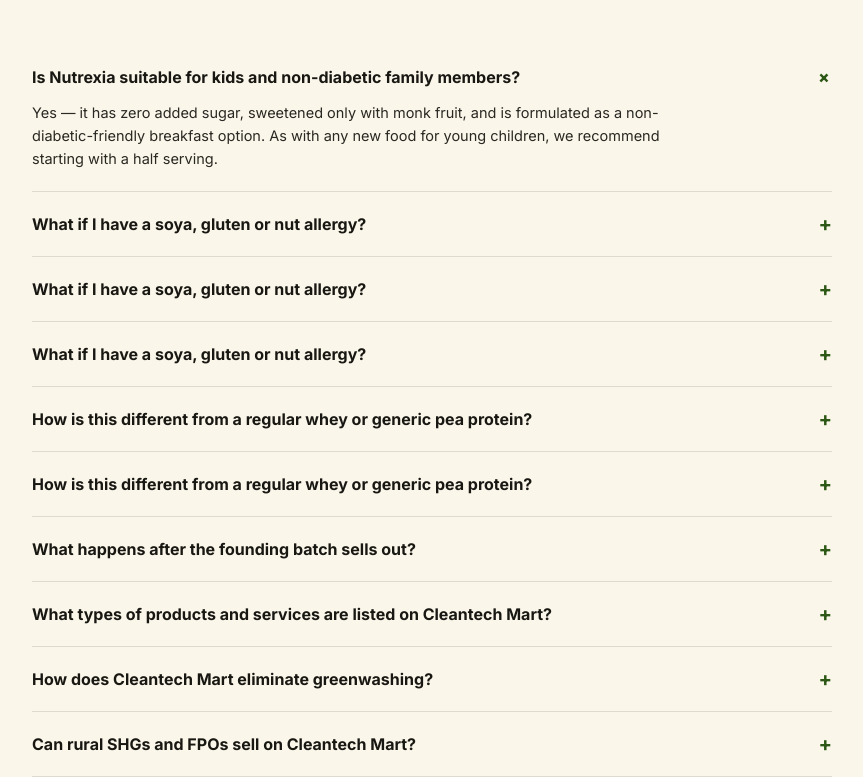
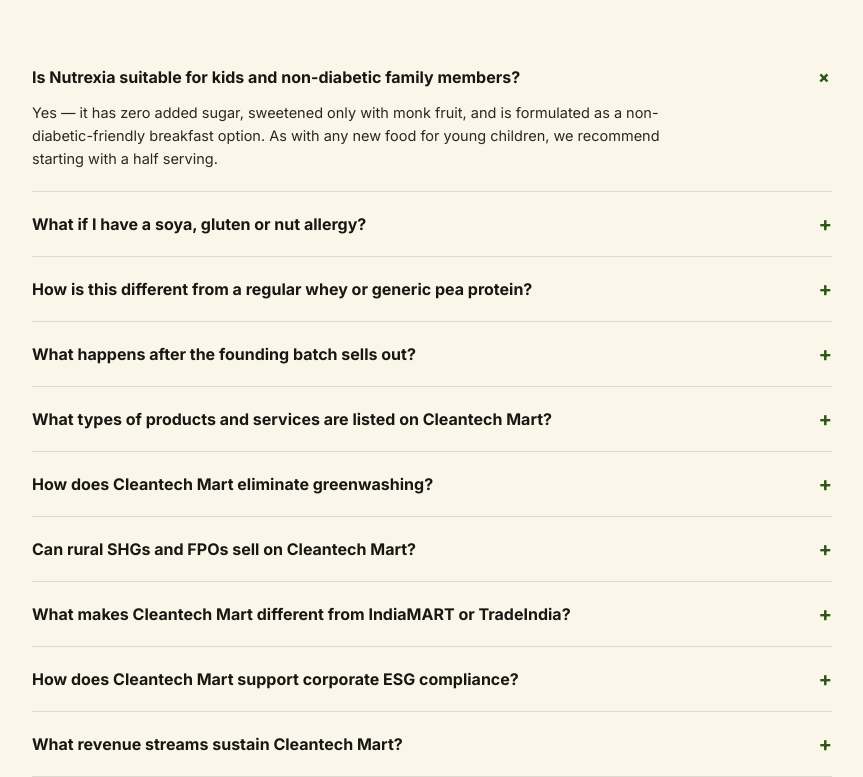
Before and after one commit to idealersb2b-svg/nutrexia, a Next.js app: page / in a window 1280 px wide. Shown: the part 7024-7801 px from the top of the page, without its empty margins (208-1071 px from the left). Built offline with nearby package versions, Linux system fonts and the light colour scheme.

Commit message:
fix: remove duplicated FAQs

```diff
--- a/src/components/sections/TestimonialsAndFaq.tsx
+++ b/src/components/sections/TestimonialsAndFaq.tsx
@@ -75,18 +75,6 @@
                 a: "Our latest batch tested below detectable limits for peanut, gluten, mustard, milk, soya and sesame allergens via independent lab panels. If you have a severe allergy, please review the full lab report linked in your order confirmation before consuming."
               },
               {
-                q: "What if I have a soya, gluten or nut allergy?",
-                a: "Our latest batch tested below detectable limits for peanut, gluten, mustard, milk, soya and sesame allergens via independent lab panels. If you have a severe allergy, please review the full lab report linked in your order confirmation before consuming."
-              },
-              {
-                q: "What if I have a soya, gluten or nut allergy?",
-                a: "Our latest batch tested below detectable limits for peanut, gluten, mustard, milk, soya and sesame allergens via independent lab panels. If you have a severe allergy, please review the full lab report linked in your order confirmation before consuming."
-              },
-              {
-                q: "How is this different from a regular whey or generic pea protein?",
-                a: "Nutrexia pairs a complete pea + roasted chana protein matrix with millet-based prebiotic fibre, turmeric and vitamin fortification — designed as a full breakfast, not just an isolated macro. See the full comparison table above."
-              },
-              {
                 q: "How is this different from a regular whey or generic pea protein?",
                 a: "Nutrexia pairs a complete pea + roasted chana protein matrix with millet-based prebiotic fibre, turmeric and vitamin fortification — designed as a full breakfast, not just an isolated macro. See the full comparison table above."
               },
```
